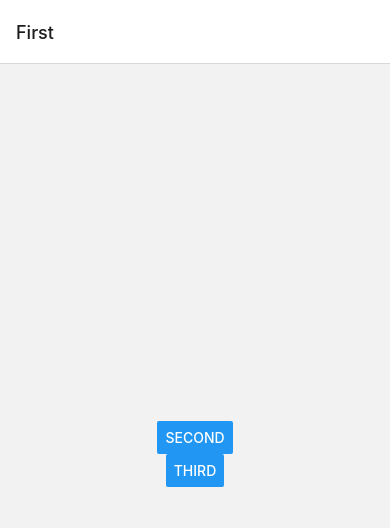
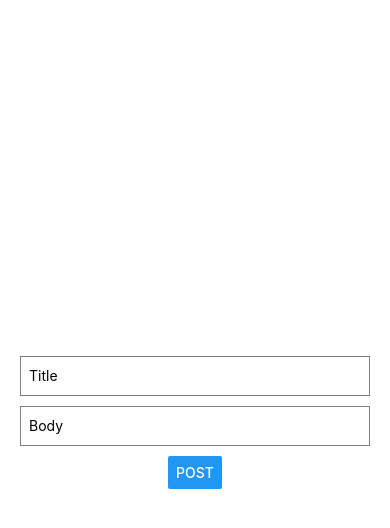
Before and after one commit to zhamby1/progress-bars, a React Native app: screen /First in a window 390 px wide. Shown: the top 528 px of the page. Built offline with nearby package versions, Linux system fonts and the light colour scheme.

Commit message:
fetch-post-request

```diff
--- a/App.js
+++ b/App.js
@@ -1,22 +1,57 @@
-import { StatusBar } from "react-native";
-import { NavigationContainer } from "@react-navigation/native";
-import { createNativeStackNavigator } from "@react-navigation/native-stack";
-import First from "./First";
-import Second from "./Second";
-import Third from "./Third";
+import React, {useState} from "react";
+import {View, TextInput, Button, Text, StyleSheet, Alert} from "react-native";
+import styles from "./styles";
 
-const Stack = createNativeStackNavigator();
-StatusBar.setBarStyle("dark-content");
+
 
 function App() {
+  //create a way to add a tweet or post to an api/db
+  const [title, setTitle] = useState("");
+  const [body, setBody] = useState("");
+  //lets set a stateful response so we can see the response from the api
+  const [response, setResponse] = useState(null);
+
+  //function that posts a tweet or post to the api
+  const handlePost = async () =>{
+    try{
+      const res = await fetch("https://jsonplaceholder.typicode.com/posts", {
+        //when we are using fetch to add to a api/db we need to use the post method
+        method: "POST",
+        //then we need to say what data type we are sending over..we almost always use json
+        headers: {
+          "Content-Type": "application/json",
+        },
+        //body is the data we are sending over
+        body: JSON.stringify({
+          title,
+          body,
+          userId: 1})
+      });
+      //then we need to check if the response is ok
+      setResponse(await res.json())
+      Alert.alert("Success", "Post created successfully");
+
+    }
+    catch{
+      Alert.alert("Error", "Failed to create post");
+
+    }
+  }
+
+
   return (
-    <NavigationContainer>
-      <Stack.Navigator>
-        <Stack.Screen name="First" component={First} />
-        <Stack.Screen name="Second" component={Second} />
-        <Stack.Screen name="Third" component={Third} />
-      </Stack.Navigator>
-    </NavigationContainer>
+    <View style={styles.container}>
+      <TextInput style={styles.input} placeholder="Title" value={title} onChangeText={setTitle} />
+      <TextInput style={styles.input} placeholder="Body" value={body} onChangeText={setBody} />
+      <Button title="Post" onPress={handlePost} />
+      {response && (
+        <View style={styles.response}>
+          <Text>Response:</Text>
+          <Text>{JSON.stringify(response, null, 2)}</Text>
+        </View>
+      )}
+    </View>
+
   );
 }
 
--- a/First.js
+++ /dev/null
@@ -1,13 +0,0 @@
-import React from "react";
-import { View, Button } from "react-native";
-import styles from "./styles";
-import loading from "./loading";
-
-const First = loading(({ navigation }) => (
-  <View style={styles.container}>
-    <Button title="Second" onPress={() => navigation.navigate("Second")} />
-    <Button title="Third" onPress={() => navigation.navigate("Third")} />
-  </View>
-));
-
-export default First;
--- a/Second.js
+++ /dev/null
@@ -1,13 +0,0 @@
-import React from "react";
-import { View, Button } from "react-native";
-import styles from "./styles";
-import loading from "./loading";
-
-const Second = loading(({ navigation }) => (
-  <View style={styles.container}>
-    <Button title="First" onPress={() => navigation.navigate("First")} />
-    <Button title="Third" onPress={() => navigation.navigate("Third")} />
-  </View>
-));
-
-export default Second;
--- a/Third.js
+++ /dev/null
@@ -1,13 +0,0 @@
-import React from "react";
-import { View, Button } from "react-native";
-import styles from "./styles";
-import loading from "./loading";
-
-const Third = loading(({ navigation }) => (
-  <View style={styles.container}>
-    <Button title="First" onPress={() => navigation.navigate("First")} />
-    <Button title="Second" onPress={() => navigation.navigate("Second")} />
-  </View>
-));
-
-export default Third;
--- a/loading.js
+++ /dev/null
@@ -1,25 +0,0 @@
-import React, { useState, useEffect } from "react";
-import { View, ActivityIndicator } from "react-native";
-import styles from "./styles";
-
-export default function loading(Wrapped) {
-  return function LoadingWrapper(props) {
-    const [loading, setLoading] = useState(true);
-
-    useEffect(() => {
-      setTimeout(() => {
-        setLoading(false);
-      }, 1000);
-    }, []);
-
-    if (loading) {
-      return (
-        <View style={styles.container}>
-          <ActivityIndicator size="large" />
-        </View>
-      );
-    } else {
-      return <Wrapped {...props} />;
-    }
-  };
-}
--- a/styles.js
+++ b/styles.js
@@ -3,7 +3,21 @@ import { StyleSheet } from "react-native";
 export default StyleSheet.create({
   container: {
     flex: 1,
+    padding: 20,
     justifyContent: "center",
     alignItems: "center",
   },
+  input:{
+    height: 40,
+    width: "100%",
+    borderColor: "gray",
+    borderWidth: 1,
+    marginBottom: 10,
+    paddingHorizontal: 8,
+  },
+  response:{
+    marginTop: 20,
+    padding: 10,
+    backgroundColor: "#f0f0f0",
+  }
 });
```
